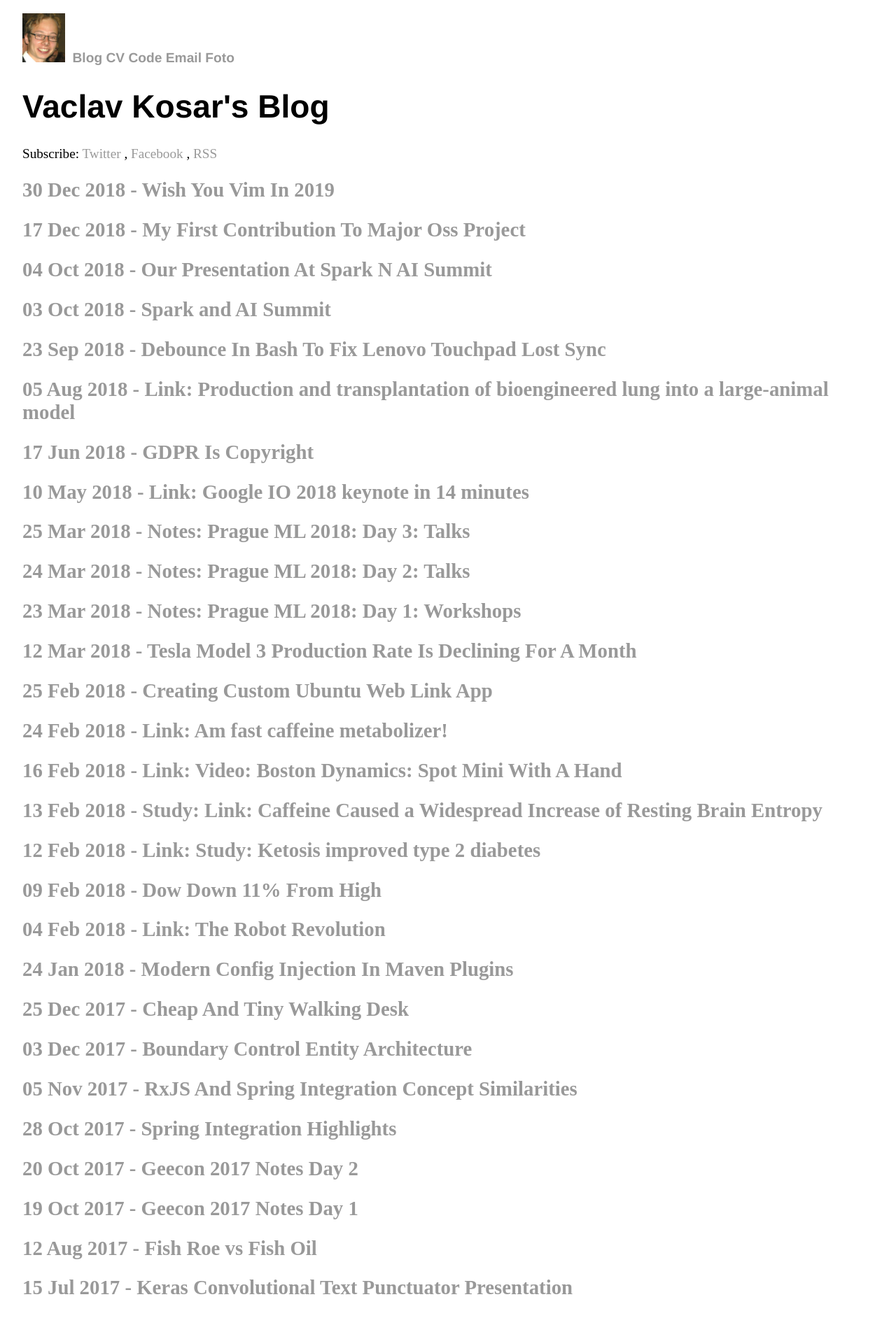
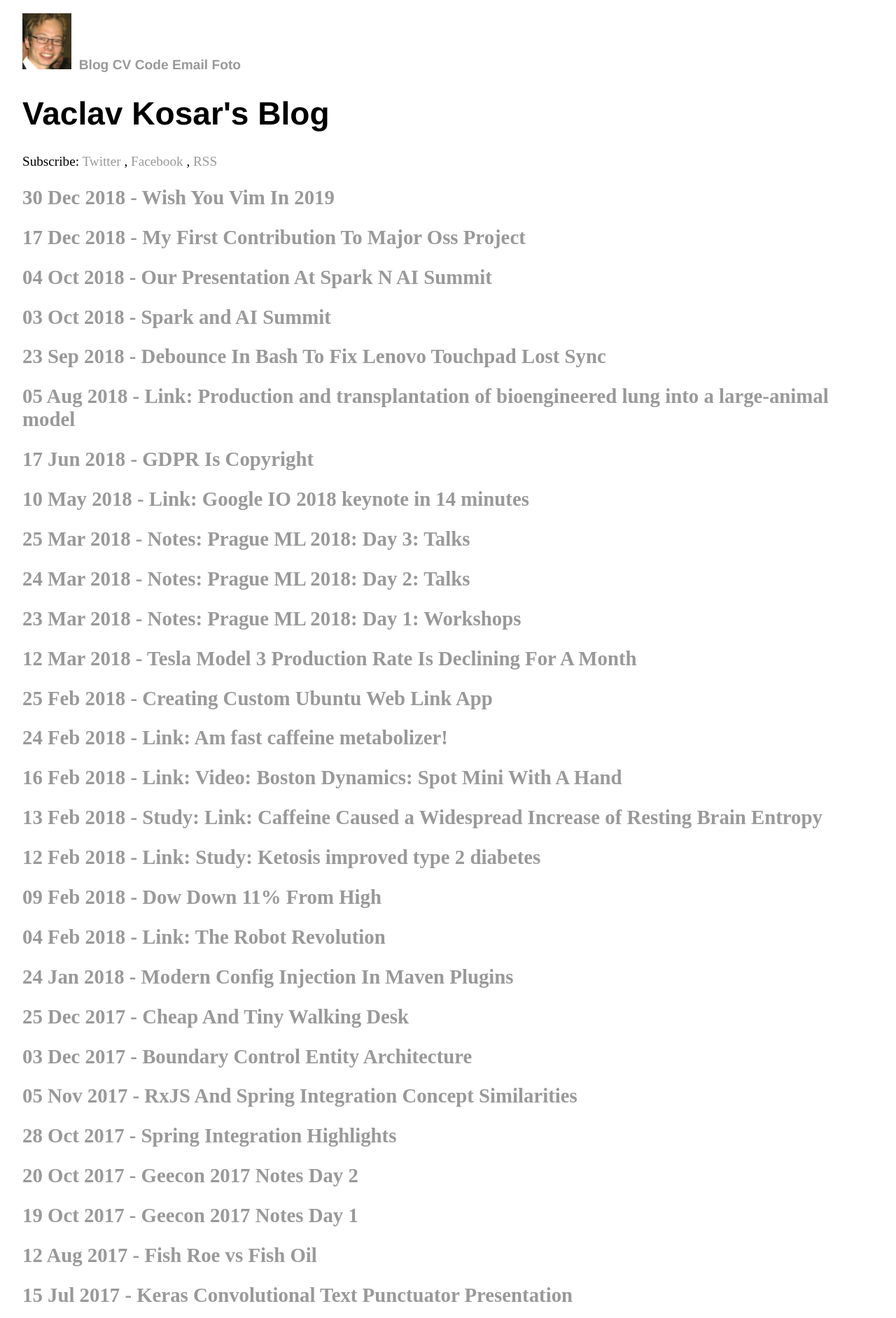
Before and after one commit to vackosar/vackosar.github.io, a Jekyll site: the page built from index.md, in a window 1280 px wide. Shown: the top 1884 px of the page at 70% size. Built offline with Jekyll 4.4.1, drawn with Linux system fonts in a browser that asks for light colours.

Commit message:
fix html

```diff
--- a/_layouts/default.html
+++ b/_layouts/default.html
@@ -1,5 +1,5 @@
 <!DOCTYPE html>
-<html>
+<html lang="en">
 <head>
     <title>{{ page.title }}</title>
     <link rel="stylesheet" type="text/css" href="/css/main.css">
@@ -10,7 +10,7 @@
 <body>
 <nav>
     <ul>
-        <li><img src="/foto1_large.png" width="5%">&nbsp;</li>
+        <li><img src="/foto1_large.png" width="70" alt="Vaclav Kosar's face photo">&nbsp;</li>
         <li><a href="/">Blog</a></li>
         <li><a href="https://cz.linkedin.com/in/vaclav-kosar-47755863">CV</a></li>
         <li><a href="https://github.com/vackosar">Code</a></li>
```
Also changed, not shown: 1 other file.
